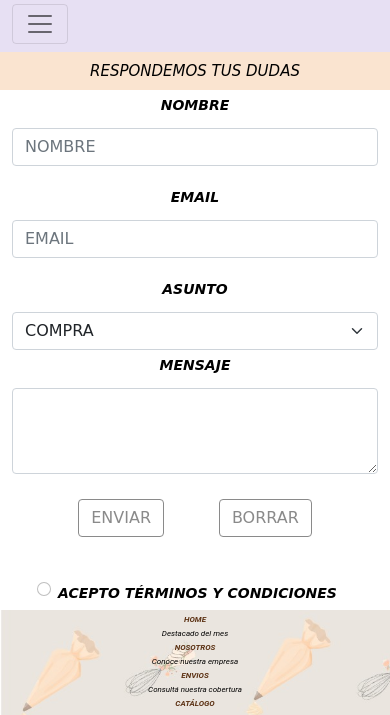
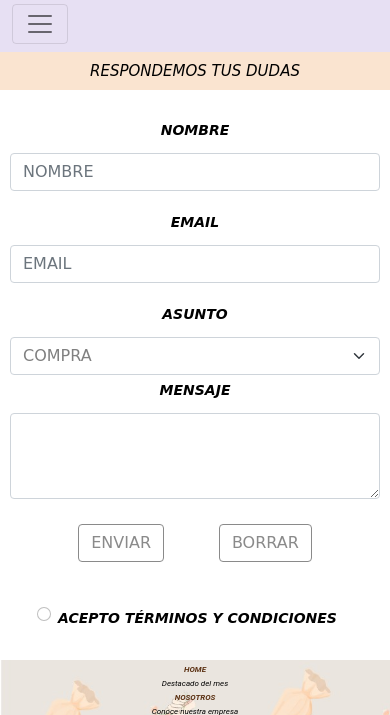
Before and after one commit to daminaselli/Repositorio, a website: page CONTACTO.html in a window 390 px wide. Shown: the part 128-843 px from the top of the page. Drawn offline with nearby package versions, Linux system fonts and the light colour scheme.

Commit message:
Contacto margenes

```diff
--- a/CONTACTO.html
+++ b/CONTACTO.html
@@ -59,7 +59,7 @@
     </header>
     <main>
     <p class="h3">RESPONDEMOS TUS DUDAS</p>
-    <div class="container">
+    <div class="container margen">
         <div class="row">
             <form action="mailto:solangeailenmoron@gmail.com">
                 <div class="mb-3">
@@ -75,8 +75,8 @@
                     <option value="1">COMPRA</option>
                     <option value="2">PRESUPUESTO</option>
                     <option value="3">ENVIO</option>
-                    <option value="3">PRODUCTO</option>
-                    <option value="3">OTRO</option>
+                    <option value="4">PRODUCTO</option>
+                    <option value="5">OTRO</option>
                 </select>
                 <div class="mb-3">
                     <label for="exampleFormControlTextarea1" class="form-label">MENSAJE</label>
--- a/SCSS/layout/_responsive.scss
+++ b/SCSS/layout/_responsive.scss
@@ -190,6 +190,12 @@
                     height: 350px;
                     margin: 50px;
                 }
+            }
+            .margen{
+                padding-left: 10px;
+                padding-right: 10px;
+                padding-top: 25px;
+                padding-bottom: 25px;
             }
         }
     footer{
@@ -418,6 +424,12 @@
                     height: 280px;
                     margin: 20px;
                 }
+            }
+            .margen{
+                padding-left: 10px;
+                padding-right: 10px;
+                padding-top: 25px;
+                padding-bottom: 25px;
             }
         }
     footer{
@@ -648,6 +660,12 @@
                     margin: 20px;
                 }
             }
+            .margen{
+                padding-left: 10px;
+                padding-right: 10px;
+                padding-top: 25px;
+                padding-bottom: 25px;
+            }
         }
         footer{
             background-image:url("../img/Fondo.jpeg");
--- a/SCSS/pages/_contacto.scss
+++ b/SCSS/pages/_contacto.scss
@@ -0,0 +1,9 @@
+.margen{
+    padding-left: 200px;
+    padding-right: 200px;
+    padding-top: 50px;
+    padding-bottom: 50px;
+    .form-select{
+        color: gray;
+    }
+}
```
Also changed, not shown: CSS/styles.css.
